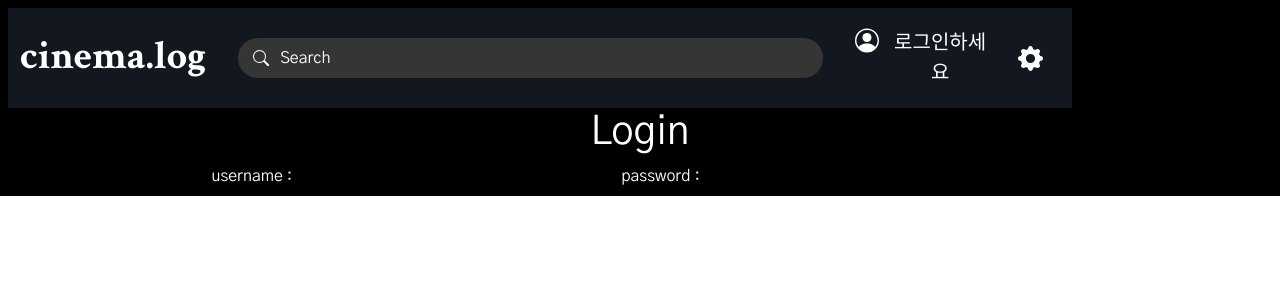
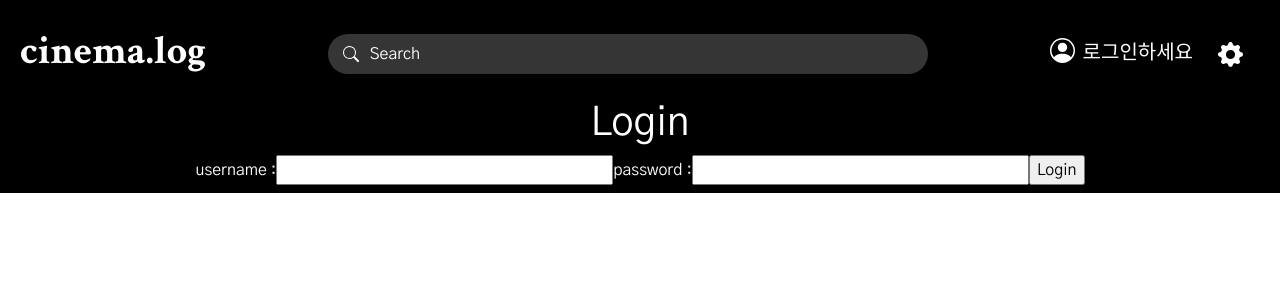
Before and after one commit to nayeonkinn/DORAZI, a Vue app in the folder final-pjt-front/frontserver/: page /accounts/login in a window 1280 px wide. Shown: the top 300 px of the page. Built offline with nearby package versions, Linux system fonts and the light colour scheme.

Commit message:
Fix: Navbar 살려내기

```diff
--- a/final-pjt-front/frontserver/src/assets/main.css
+++ b/final-pjt-front/frontserver/src/assets/main.css
@@ -18,7 +18,7 @@
  * import variables.css file
  */
 
-@import url(./variable.css);
+/* @import url(./variable.css); */
 
 
 
@@ -32,7 +32,7 @@
  * import reset.css file
  */
 
-@import url(./reset.css);
+/* @import url(./reset.css); */
 
 
 
@@ -45,10 +45,9 @@
 /**
  * reused style
  */
+/*
+header { background: var(--rich-black-fogra-29); }
 
-header, nav { background: var(--rich-black-fogra-29); }
-
-.navbar,
 .banner,
 .movies,
 .category,
@@ -60,7 +59,7 @@ header, nav { background: var(--rich-black-fogra-29); }
   font-size: var(--section-heading);
   font-weight: var(--fw-5);
   margin-bottom: 60px;
-}
+} */
 
 
 
@@ -73,11 +72,11 @@ header, nav { background: var(--rich-black-fogra-29); }
 /**
  * main container style
  */
-
+/*
 .container {
   max-width: 1440px;
   margin: auto;
-}
+} */
 
 
 
@@ -90,25 +89,25 @@ header, nav { background: var(--rich-black-fogra-29); }
 /**
  * navbar style
  */
-
+/*
 .navbar {
   height: 100px;
   display:         flex;
   justify-content: space-between;
   align-items:     center;
-}
+} */
 
 /**
  * small screen menu button style
  */
 
-.navbar-menu-btn { display: none; }
+/* .navbar-menu-btn { display: none; } */
 
 /**
  * navbar navigation style
  */
 
-nav { margin-right: 200px; }
+/* nav { margin-right: 200px; }
 
 .navbar-nav { display: flex; }
 
@@ -119,7 +118,7 @@ nav { margin-right: 200px; }
   font-weight: var(--fw-5);
 }
 
-.navbar-link:hover { color: var(--light-azure); }
+.navbar-link:hover { color: var(--light-azure); } */
 
 /**
  * live indicator style
```
